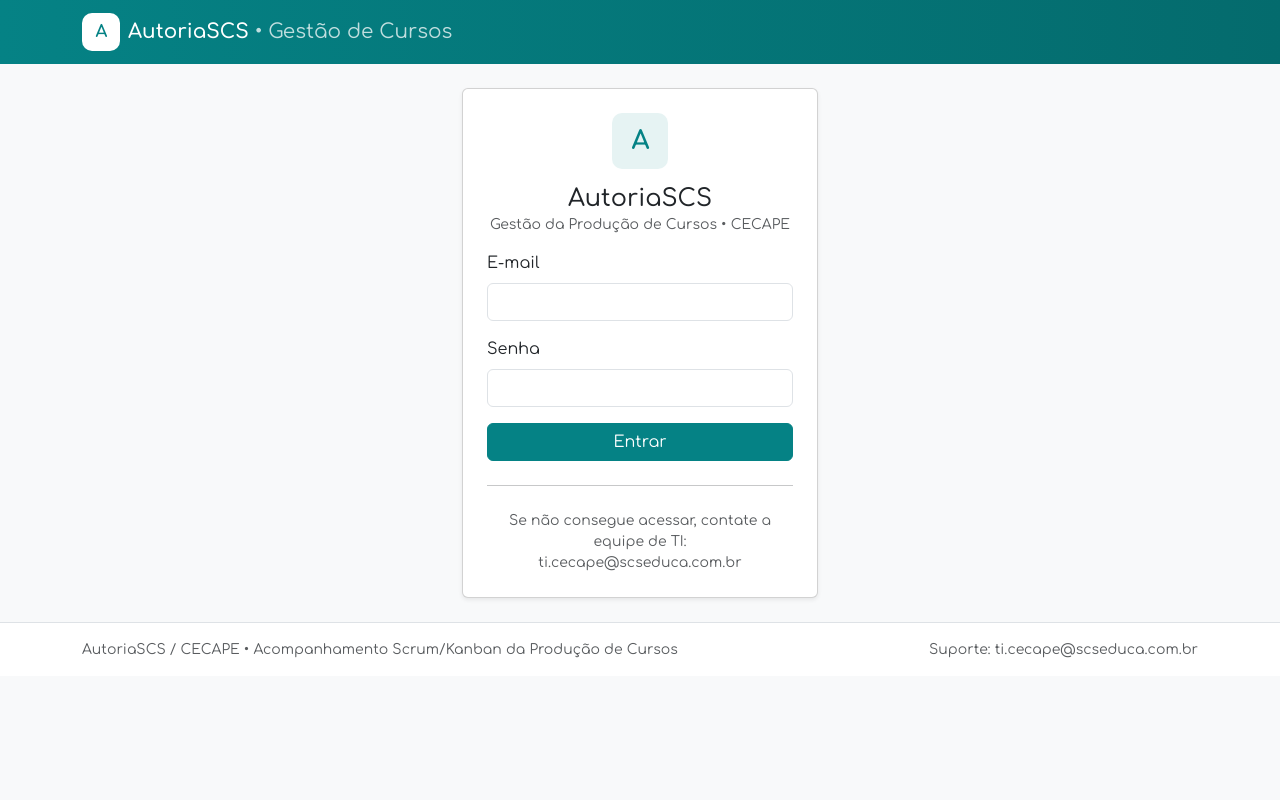
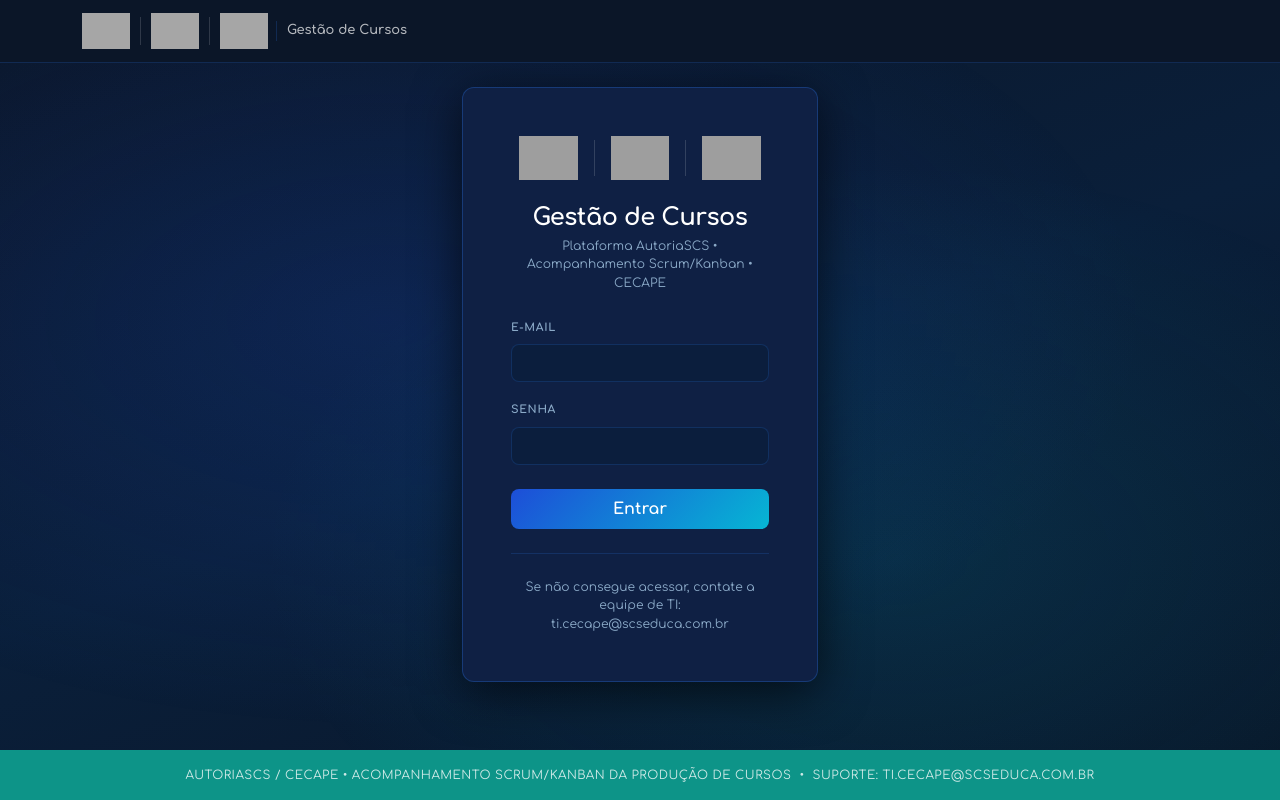
Before and after one commit to flaviospina/AutoriaSCS-Scrum-cursos, a PHP site: page /login.php in a window 1280 px wide. Run offline with PHP 8.4, Linux system fonts and the light colour scheme; some libraries are stand-ins or nearby versions; grey boxes are pictures that could not be loaded.

Commit message:
Reestiliza o sistema com o tema escuro padrão CECAPE (Sistema de Reservas)
- Nova folha public/assets/autoria-dark.css com a mesma identidade do
  Sistema de Reservas Estúdio MB: fundo navy (#0b1628) com gradiente,
  cards #0f2044, acentos ciano/laranja, botões com gradiente azul-ciano
  (primário) e laranja (ação), badges translúcidos com borda, tabelas
  escuras com cabeçalho uppercase, formulários escuros com foco ciano,
  modais/paginação/alertas escuros e rodapé teal
- Fonte mantida em Comfortaa (no lugar da Inter do sistema de referência)
- Navbar com trio de logos separadas por divisórias: CECAPE •
  AutoriaSCS • MB (configurável em app.logos no config; logo
  inexistente é ocultada automaticamente)
- Tela de login no padrão login-card do sistema de referência, com a
  fileira de logos e overlay radial azul
- Kanban adaptado: colunas e cards escuros com hover ciano (cores de
  colunas/status configuradas no Admin continuam valendo)
- SweetAlert com fundo escuro (#0f2044), como no app.js de referência
- Compatibilidade: variáveis antigas --autoria-teal* apontam para o ciano
- Todas as páginas herdam o tema pelo CSS, sem reescrita de markup;
  validado em teste local (11 páginas, logos, css e rodapé presentes)

Co-Authored-By: Claude Fable 5 <noreply@anthropic.com>
Claude-Session: https://claude.ai/code/session_01Ex7zLTfe8D6LjJDCma6BhQ

```diff
--- a/app/config.php
+++ b/app/config.php
@@ -20,6 +20,14 @@ $config = [
     'nome'     => 'AutoriaSCS • Gestão de Cursos',
     // duração da sessão de login (horas); cada clique renova o prazo
     'sessao_horas' => 8,
+    // logos exibidas no cabeçalho e no login, na ordem (esquerda -> direita).
+    // A do meio é a da Plataforma AutoriaSCS; ajuste as outras duas se o
+    // nome do arquivo for diferente (uma logo inexistente é ocultada sozinha).
+    'logos' => [
+      'https://cecapescs.com.br/logos/logo-cecape.png',
+      'https://cecapescs.com.br/logos/logo-autoriascs.png',
+      'https://cecapescs.com.br/logos/logo-mb.png',
+    ],
   ],
   'n8n' => [
     'webhook_url' => '', // ex.: https://SEU_N8N/webhook/curso-event (vazio = desativado)
--- a/public/_layout_bottom.php
+++ b/public/_layout_bottom.php
@@ -1,8 +1,9 @@
 </main>
 
-<footer class="border-top py-3 bg-white">
-  <div class="container small text-muted d-flex flex-wrap justify-content-between gap-2">
+<footer class="site-footer mt-auto">
+  <div class="container d-flex flex-wrap justify-content-center gap-2 text-center">
     <span>AutoriaSCS / CECAPE • Acompanhamento Scrum/Kanban da Produção de Cursos</span>
+    <span>•</span>
     <span>Suporte: ti.cecape@scseduca.com.br</span>
   </div>
 </footer>
@@ -12,6 +13,9 @@
 <script>
 (function () {
   if (typeof Swal === 'undefined') return; // CDN indisponível: formulários seguem funcionando sem confirmação
+
+  var SWAL_BG = '#0f2044';
+  var SWAL_FG = '#e8edf5';
 
   /**
    * 1) Confirmação SweetAlert em qualquer formulário com data-confirm.
@@ -35,8 +39,10 @@
         showCancelButton: true,
         confirmButtonText: form.dataset.confirmBtn || 'Sim, confirmar',
         cancelButtonText: 'Cancelar',
-        confirmButtonColor: perigo ? '#dc3545' : '#058285',
-        cancelButtonColor: '#6c757d',
+        confirmButtonColor: perigo ? '#ef4444' : '#06b6d4',
+        cancelButtonColor: '#374151',
+        background: SWAL_BG,
+        color: SWAL_FG,
         reverseButtons: true,
         focusCancel: perigo
       }).then(function (r) {
@@ -67,7 +73,9 @@
       title: text,
       timer: 4500,
       timerProgressBar: true,
-      showConfirmButton: false
+      showConfirmButton: false,
+      background: SWAL_BG,
+      color: SWAL_FG
     });
   }
   document.querySelectorAll('main > .alert-success, main > .row .alert-success').forEach(function (el) {
--- a/public/_layout_top.php
+++ b/public/_layout_top.php
@@ -6,6 +6,13 @@ $u = auth_user();
 
 // prefixo relativo para páginas dentro de /admin
 $LP = $LP ?? '';
+
+// logos do cabeçalho (config app.logos): CECAPE • AutoriaSCS • MB
+$cfgApp = (require __DIR__ . '/../app/config.php')['app'] ?? [];
+$LOGOS = $cfgApp['logos'] ?? ['https://cecapescs.com.br/logos/logo-autoriascs.png'];
+
+// página atual (para marcar o link ativo do menu)
+$PAGINA = basename($_SERVER['PHP_SELF'] ?? '');
 ?>
 <!doctype html>
 <html lang="pt-br">
@@ -17,52 +24,21 @@ $LP = $LP ?? '';
   <link rel="preconnect" href="https://fonts.gstatic.com" crossorigin>
   <link href="https://fonts.googleapis.com/css2?family=Comfortaa:wght@400;500;600;700&display=swap" rel="stylesheet">
   <link href="https://cdn.jsdelivr.net/npm/bootstrap@5.3.3/dist/css/bootstrap.min.css" rel="stylesheet">
-  <style>
-    :root {
-      --autoria-teal: #058285;
-      --autoria-teal-dark: #046b6d;
-      --autoria-teal-light: #e6f3f3;
-    }
-    body { font-family: 'Comfortaa', system-ui, -apple-system, sans-serif; }
-
-    /* identidade institucional AutoriaSCS / CECAPE */
-    .navbar-autoria { background: linear-gradient(90deg, var(--autoria-teal) 0%, var(--autoria-teal-dark) 100%); }
-    .btn-primary, .bg-primary { background-color: var(--autoria-teal) !important; border-color: var(--autoria-teal) !important; }
-    .btn-primary:hover { background-color: var(--autoria-teal-dark) !important; border-color: var(--autoria-teal-dark) !important; }
-    .btn-outline-primary { color: var(--autoria-teal) !important; border-color: var(--autoria-teal) !important; }
-    .btn-outline-primary:hover, .btn-outline-primary.active { background-color: var(--autoria-teal) !important; color: #fff !important; }
-    .text-primary { color: var(--autoria-teal) !important; }
-    a { color: var(--autoria-teal); }
-    .page-link { color: var(--autoria-teal); }
-    .form-check-input:checked { background-color: var(--autoria-teal); border-color: var(--autoria-teal); }
-
-    .brand-logo {
-      display:inline-flex; align-items:center; justify-content:center;
-      width:38px; height:38px; border-radius:10px;
-      background:#fff; color:var(--autoria-teal);
-      font-weight:700; font-size:1.05rem; letter-spacing:-1px;
-    }
-
-    .kanban-wrap { overflow-x:auto; padding-bottom:.5rem; }
-    .kanban-board { display:flex; gap:1rem; align-items:flex-start; min-height:70vh; }
-    .kanban-col { width:340px; flex:0 0 340px; border-radius:14px; border:1px solid rgba(0,0,0,.08); background:#fff; }
-    .kanban-col-header { border-top-left-radius:14px; border-top-right-radius:14px; }
-    .kanban-col-body { max-height:70vh; overflow:auto; padding:.75rem; background:rgba(0,0,0,.02); border-bottom-left-radius:14px; border-bottom-right-radius:14px; }
-    .kanban-card { border-radius:14px; border:1px solid rgba(0,0,0,.08); background:#fff; box-shadow:0 1px 8px rgba(0,0,0,.06); }
-    .kanban-card:hover { box-shadow:0 3px 16px rgba(0,0,0,.10); }
-    .chip { display:inline-flex; align-items:center; gap:.35rem; padding:.15rem .55rem; border-radius:999px; font-size:.75rem; border:1px solid rgba(0,0,0,.10); background:rgba(255,255,255,.75); }
-    .dropzone { outline:2px dashed var(--autoria-teal); outline-offset:-6px; }
-    .dragging { opacity:.55; }
-    .wip-exceeded { color:#dc3545; font-weight:700; }
-  </style>
+  <link href="<?= $LP ?>assets/autoria-dark.css" rel="stylesheet">
 </head>
 <body class="bg-light">
 
-<nav class="navbar navbar-expand-lg navbar-dark navbar-autoria">
+<nav class="navbar navbar-expand-lg navbar-dark navbar-autoria py-2">
   <div class="container">
-    <a class="navbar-brand fw-semibold d-flex align-items-center gap-2" href="<?= $LP ?>dashboard.php">
-      <span class="brand-logo">A</span>
-      <span>AutoriaSCS <span class="fw-normal opacity-75">• Gestão de Cursos</span></span>
+    <a class="navbar-brand d-flex align-items-center gap-2 me-2" href="<?= $LP ?>dashboard.php">
+      <span class="brand-logos">
+        <?php foreach ($LOGOS as $i => $logo): ?>
+          <?php if ($i > 0): ?><span class="brand-divider"></span><?php endif; ?>
+          <img class="brand-img" src="<?= htmlspecialchars($logo) ?>" alt="Logo"
+               onerror="this.previousElementSibling && (this.previousElementSibling.style.display='none'); this.style.display='none';">
+        <?php endforeach; ?>
+      </span>
+      <span class="brand-title d-none d-xl-inline">Gestão de Cursos</span>
     </a>
 
     <?php if ($u): ?>
@@ -71,15 +47,15 @@ $LP = $LP ?? '';
       </button>
 
       <div class="collapse navbar-collapse" id="navMain">
-        <ul class="navbar-nav me-auto">
-          <li class="nav-item"><a class="nav-link" href="<?= $LP ?>dashboard.php">Dashboard</a></li>
-          <li class="nav-item"><a class="nav-link" href="<?= $LP ?>modelos.php">Modelos</a></li>
+        <ul class="navbar-nav mx-auto">
+          <li class="nav-item"><a class="nav-link <?= $PAGINA==='dashboard.php'?'active':'' ?>" href="<?= $LP ?>dashboard.php">Dashboard</a></li>
+          <li class="nav-item"><a class="nav-link <?= $PAGINA==='modelos.php'?'active':'' ?>" href="<?= $LP ?>modelos.php">Modelos</a></li>
           <?php if (is_staff()): ?>
-            <li class="nav-item"><a class="nav-link" href="<?= $LP ?>relatorios.php">Relatórios</a></li>
+            <li class="nav-item"><a class="nav-link <?= $PAGINA==='relatorios.php'?'active':'' ?>" href="<?= $LP ?>relatorios.php">Relatórios</a></li>
           <?php endif; ?>
           <?php if (is_admin()): ?>
             <li class="nav-item dropdown">
-              <a class="nav-link dropdown-toggle" href="#" data-bs-toggle="dropdown">Admin</a>
+              <a class="nav-link dropdown-toggle <?= $LP !== '' ? 'active' : '' ?>" href="#" data-bs-toggle="dropdown">Admin</a>
               <ul class="dropdown-menu">
                 <li><a class="dropdown-item" href="<?= $LP ?>admin/index.php">Visão geral</a></li>
                 <li><hr class="dropdown-divider"></li>
@@ -97,9 +73,9 @@ $LP = $LP ?? '';
         </ul>
 
         <div class="d-flex gap-2 align-items-center">
-          <span class="badge bg-warning text-dark">Perfil: <?= htmlspecialchars($u['role']) ?></span>
-          <a class="nav-link text-white small d-none d-md-inline" href="<?= $LP ?>perfil.php"
-             title="Meu Perfil">Olá, <?= htmlspecialchars($u['nome']) ?></a>
+          <span class="badge bg-warning"><?= htmlspecialchars($u['role']) ?></span>
+          <a class="user-badge d-none d-md-inline-flex text-decoration-none" href="<?= $LP ?>perfil.php"
+             title="Meu Perfil">👤 <?= htmlspecialchars($u['nome']) ?></a>
           <a class="btn btn-outline-light btn-sm" href="<?= $LP ?>logout.php">Sair</a>
         </div>
       </div>
--- a/public/login.php
+++ b/public/login.php
@@ -27,14 +27,23 @@ if ($_SERVER['REQUEST_METHOD'] === 'POST') {
 include __DIR__ . '/_layout_top.php';
 ?>
 
-<div class="row justify-content-center">
-  <div class="col-12 col-md-6 col-lg-4">
-    <div class="card shadow-sm">
-      <div class="card-body p-4">
-        <div class="text-center mb-3">
-          <span class="brand-logo" style="width:56px;height:56px;font-size:1.6rem;background:var(--autoria-teal-light);">A</span>
-          <h1 class="h4 mt-3 mb-0">AutoriaSCS</h1>
-          <div class="text-muted small">Gestão da Produção de Cursos • CECAPE</div>
+<div class="login-bg-overlay"></div>
+
+<div class="row justify-content-center align-items-center" style="min-height:70vh">
+  <div class="col-12 col-md-7 col-lg-5 col-xl-4">
+    <div class="login-card p-4 p-md-5">
+
+      <div class="login-logo-row">
+        <?php foreach ($LOGOS as $i => $logo): ?>
+          <?php if ($i > 0): ?><span class="login-logo-divider"></span><?php endif; ?>
+          <img class="login-logo" src="<?= htmlspecialchars($logo) ?>" alt="Logo"
+               onerror="this.previousElementSibling && (this.previousElementSibling.style.display='none'); this.style.display='none';">
+        <?php endforeach; ?>
+      </div>
+
+      <h1 class="h4 text-center mb-1">Gestão de Cursos</h1>
+      <div class="text-center text-muted small mb-4">
+        Plataforma AutoriaSCS • Acompanhamento Scrum/Kanban • CECAPE
       </div>
 
       <?php if ($erro): ?>
@@ -53,7 +62,7 @@ include __DIR__ . '/_layout_top.php';
           <input class="form-control" type="password" name="senha" required>
         </div>
 
-          <button class="btn btn-primary w-100">Entrar</button>
+        <button class="btn btn-primary w-100 py-2 mt-2">Entrar</button>
       </form>
 
       <hr class="my-4">
@@ -63,6 +72,5 @@ include __DIR__ . '/_layout_top.php';
     </div>
   </div>
 </div>
-</div>
 
 <?php include __DIR__ . '/_layout_bottom.php'; ?>
```
Also changed, not shown: public/assets/autoria-dark.css (added). Lines whose indentation alone changed are shown as unchanged.
